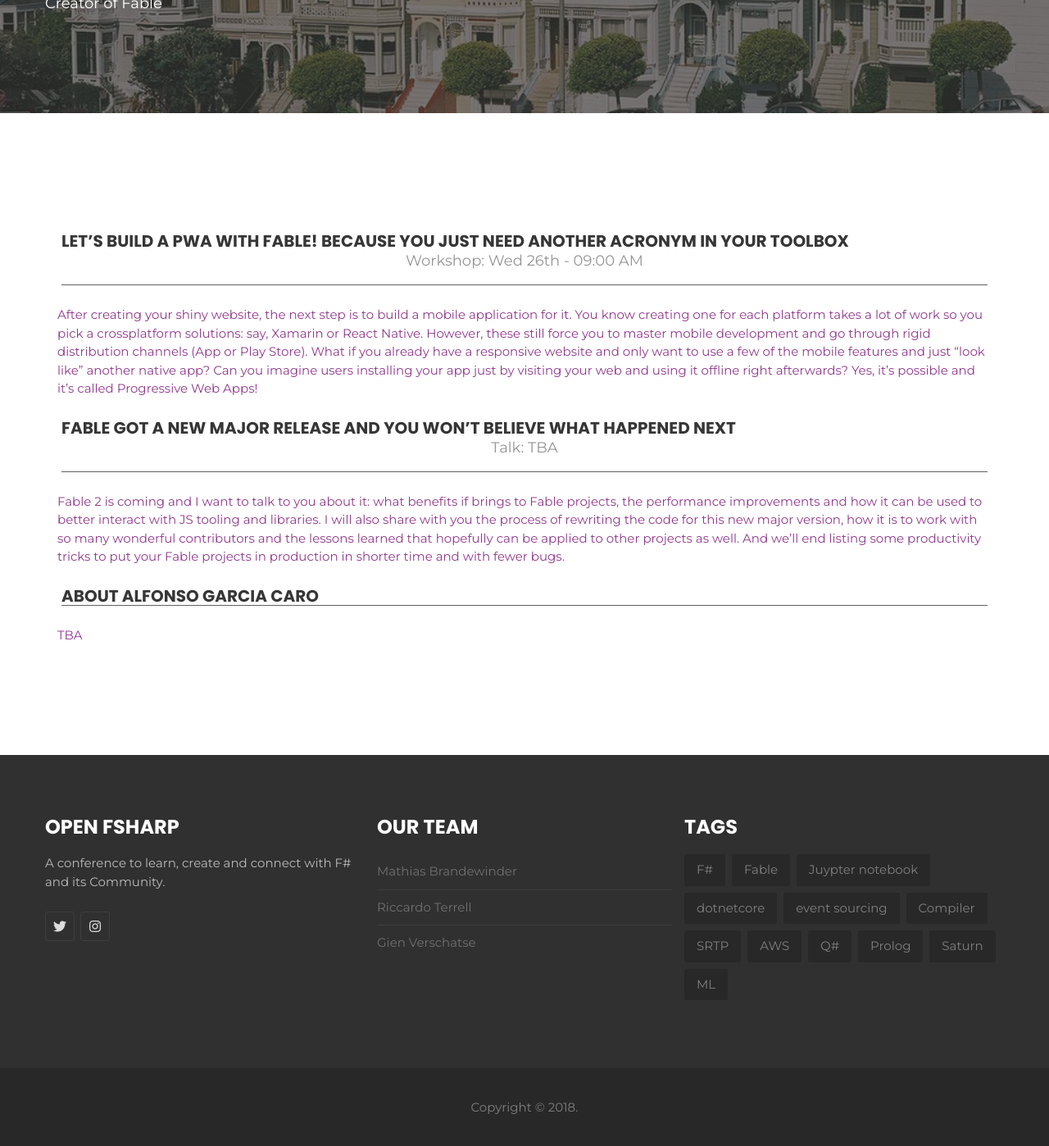
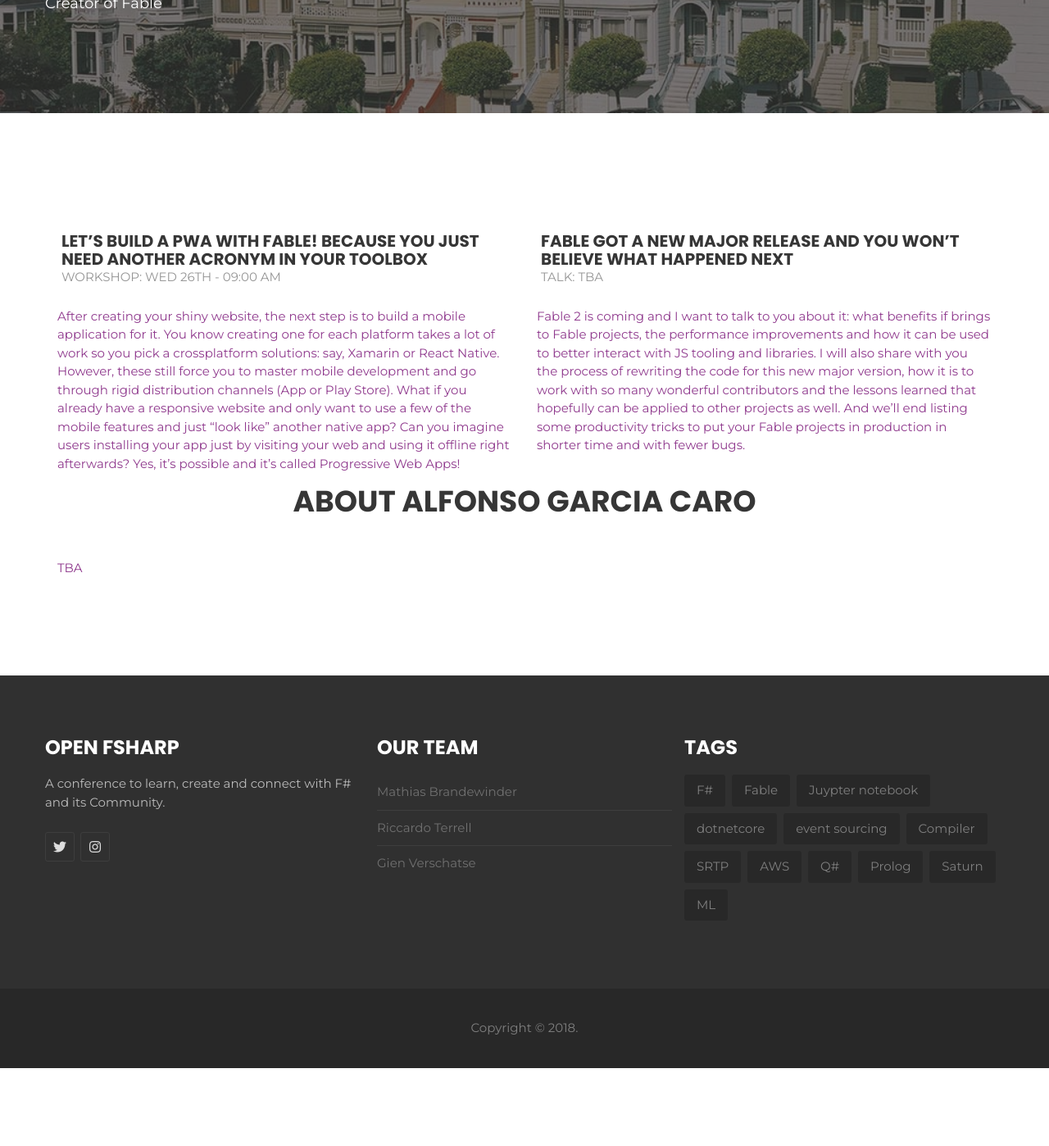
Before and after one commit to open-fsharp/open-fsharp.github.io, a Jekyll site: the page built from speakers/alfonso-garcia-caro.md, in a window 1280 px wide and 1400 px high, scrolled down 174 px. Shown: the whole window at 82% size. Built offline with Jekyll 4.4.1, drawn with Linux system fonts in a browser that asks for light colours; nearby versions of some CDN libraries; comment, search, counter and statistics services are not loaded; after the commit the page ends 1477 px from its top, so only the background shows below that.

Commit message:
figuring out layout for speaker about page

```diff
--- a/public/css/style.css
+++ b/public/css/style.css
@@ -810,6 +810,34 @@
 }
 
 .speaker-abstract p {
+	margin-bottom: 15px;
+}
+
+.speaker-about {
+
+}
+
+.speaker-talk {
+
+}
+
+.speaker-talk .header-title {
+	font-size: 20px;
+	text-align: left;
+}
+
+.speaker-talk .section-head {
+	margin: 25px 5px;
+	border: none;
+}
+
+.speaker-talk .header-desc {
+	text-transform: uppercase;
+	font-size: 1em;
+	text-align: left;
+}
+
+.speaker-talk p {
 	margin-bottom: 15px;
 }
 
--- a/speakers/alfonso-garcia-caro.md
+++ b/speakers/alfonso-garcia-caro.md
@@ -5,8 +5,8 @@
 ---
 
 <div class="row">
-    <div class="col-md-12">
-        <div class="speaker-abstract">
+    <div class="col-md-6">
+        <div class="speaker-talk">
             <div class="section-head">
                 <h2 class="header-title">Let’s build a PWA with Fable! Because you just need another acronym in your toolbox</h2>
                     <p class="header-desc">Workshop: Wed 26th - 09:00 AM</p>
@@ -16,6 +16,10 @@
                     After creating your shiny website, the next step is to build a mobile application for it. You know creating one for each platform takes a lot of work so you pick a crossplatform solutions: say, Xamarin or React Native. However, these still force you to master mobile development and go through rigid distribution channels (App or Play Store). What if you already have a responsive website and only want to use a few of the mobile features and just “look like” another native app? Can you imagine users installing your app just by visiting your web and using it offline right afterwards? Yes, it’s possible and it’s called Progressive Web Apps!
                 </p>
             </div>
+        </div>
+    </div>
+    <div class="col-md-6">
+        <div class="speaker-talk">
             <div class="section-head">
                 <h2 class="header-title">Fable got a new major release and you won’t believe what happened next</h2>
                 <p class="header-desc">Talk: TBA</p>
@@ -25,6 +29,12 @@
                     Fable 2 is coming and I want to talk to you about it: what benefits if brings to Fable projects, the performance improvements and how it can be used to better interact with JS tooling and libraries. I will also share with you the process of rewriting the code for this new major version, how it is to work with so many wonderful contributors and the lessons learned that hopefully can be applied to other projects as well. And we’ll end listing some productivity tricks to put your Fable projects in production in shorter time and with fewer bugs.
                 </p>
             </div>
+        </div>
+    </div><!-- /.col-md-8 -->
+</div><!-- /.row -->
+<div class="row">
+    <div class="col-md-12">
+        <div class="speaker-about">
             <div class="section-head">
                 <h2 class="header-title">About {{ page.title }}</h2>
             </div>
@@ -34,5 +44,5 @@
                 </p>
             </div>
         </div>
-    </div><!-- /.col-md-8 -->
-</div><!-- /.row -->
+    </div>
+</div>
```
